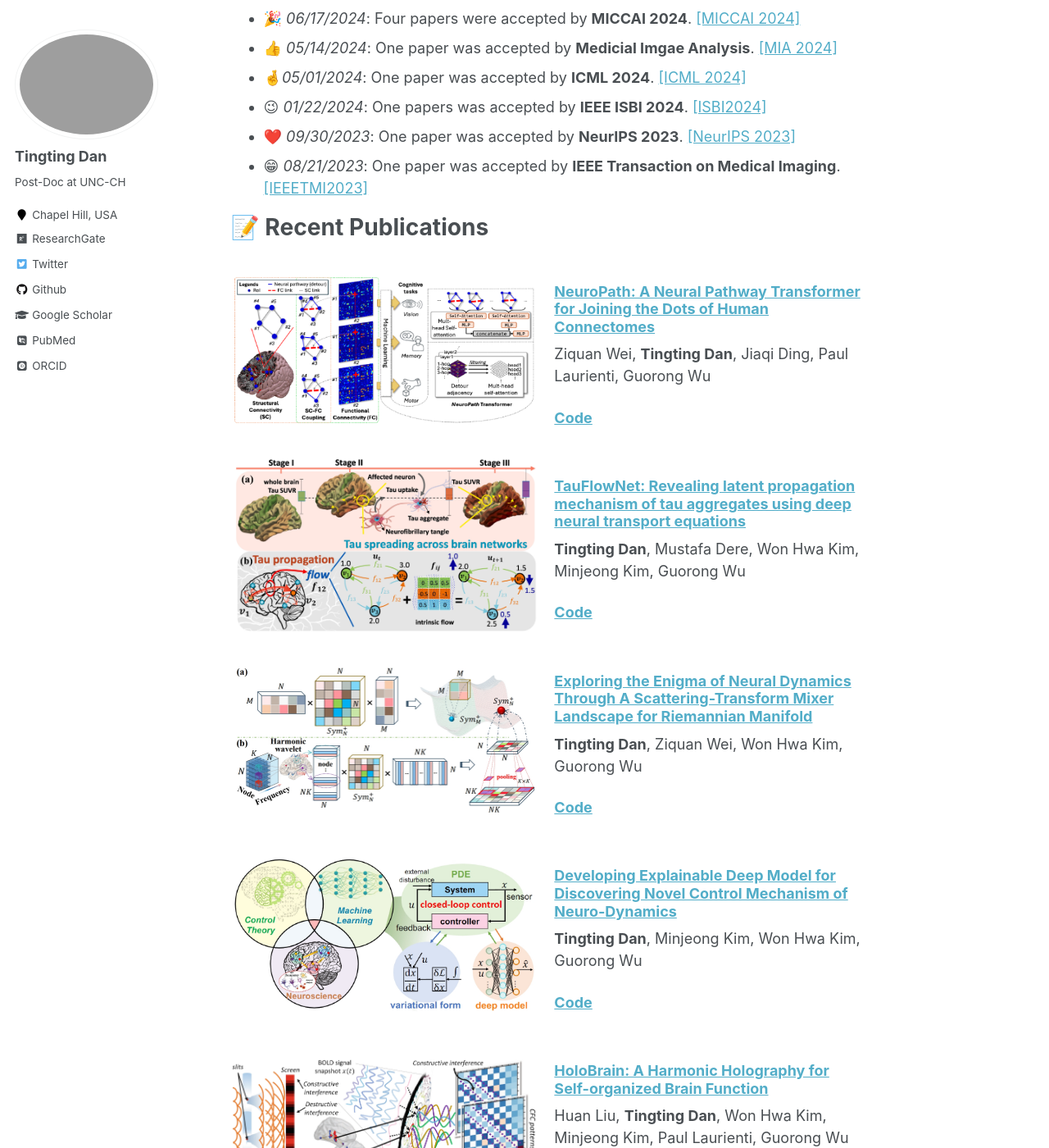
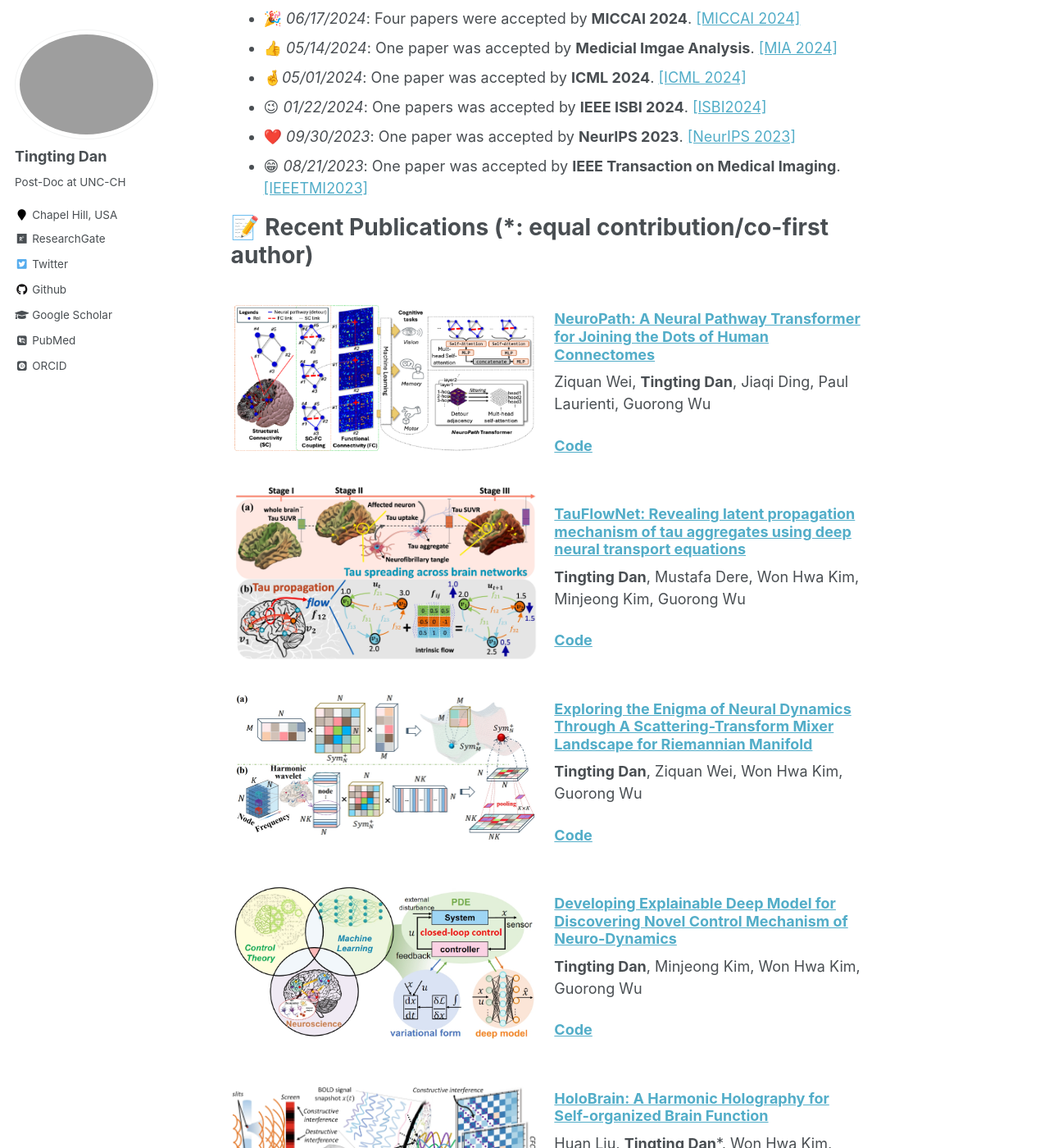
Before and after one commit to Dandy5721/dandy.github.io, a Jekyll site: the page built from _pages/about.md, in a window 1280 px wide and 1400 px high, scrolled down 520 px. Shown: the whole window at 82% size. Built offline with Jekyll 4.4.1, drawn with Linux system fonts in a browser that asks for light colours; some web fonts are replaced; comment, search, counter and statistics services are not loaded; some of the changed text lies outside the part shown.

Commit message:
Update about.md

```diff
--- a/_pages/about.md
+++ b/_pages/about.md
@@ -26,7 +26,7 @@ redirect_from:
 - 😁 _08/21/2023_: One paper was accepted by **IEEE Transaction on Medical Imaging**. [[IEEETMI2023]](https://ieeexplore.ieee.org/abstract/document/10233889)
 
 
-# 📝 Recent Publications
+# 📝 Recent Publications (*: equal contribution/co-first author)
 
 <div style="display: flex; align-items: center;">
   <div style="flex: 1;">
@@ -83,7 +83,7 @@ redirect_from:
   </div>
   <div style="flex: 1; margin-left: 20px;">
     <h3><a href="[[your-link-here](https://www.researchgate.net/publication/384365261_NeuroPath_A_Neural_Pathway_Transformer_for_Joining_the_Dots_of_Human_Connectomes](https://www.researchgate.net/publication/371407063_HoloBrain_A_Harmonic_Holography_for_Self-organized_Brain_Function))">HoloBrain: A Harmonic Holography for Self-organized Brain Function</a></h3>
-    <p>Huan Liu, <strong>Tingting Dan</strong>, Won Hwa Kim, Minjeong Kim, Paul Laurienti, Guorong Wu</p>
+    <p>Huan Liu, <strong>Tingting Dan</strong>*, Won Hwa Kim, Minjeong Kim, Paul Laurienti, Guorong Wu</p>
     <p><a href="[code-link-here](https://anonymous.4open.science/r/neuro_detour-47E1/)"><strong>Code</strong></a></p>
 
   </div>
```
